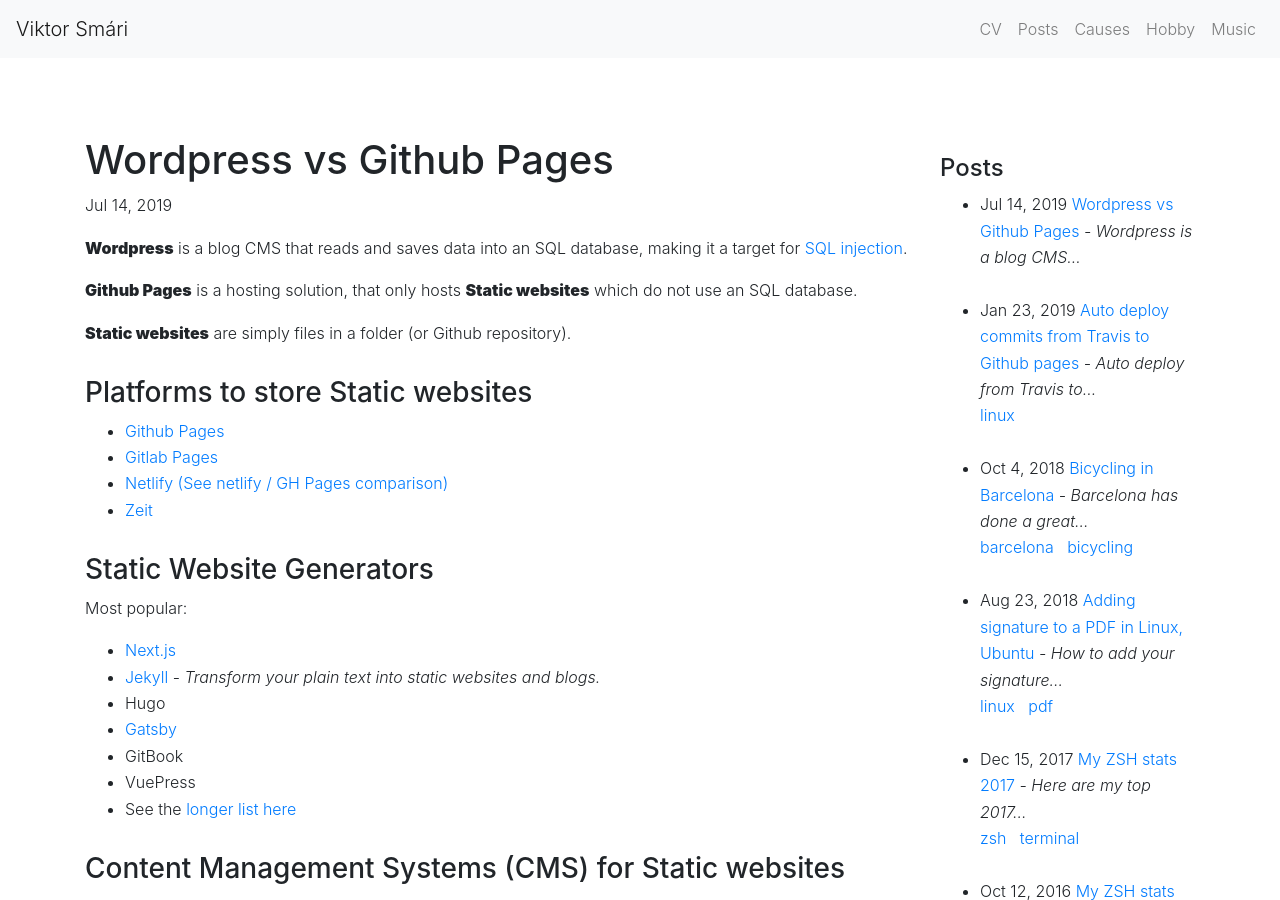
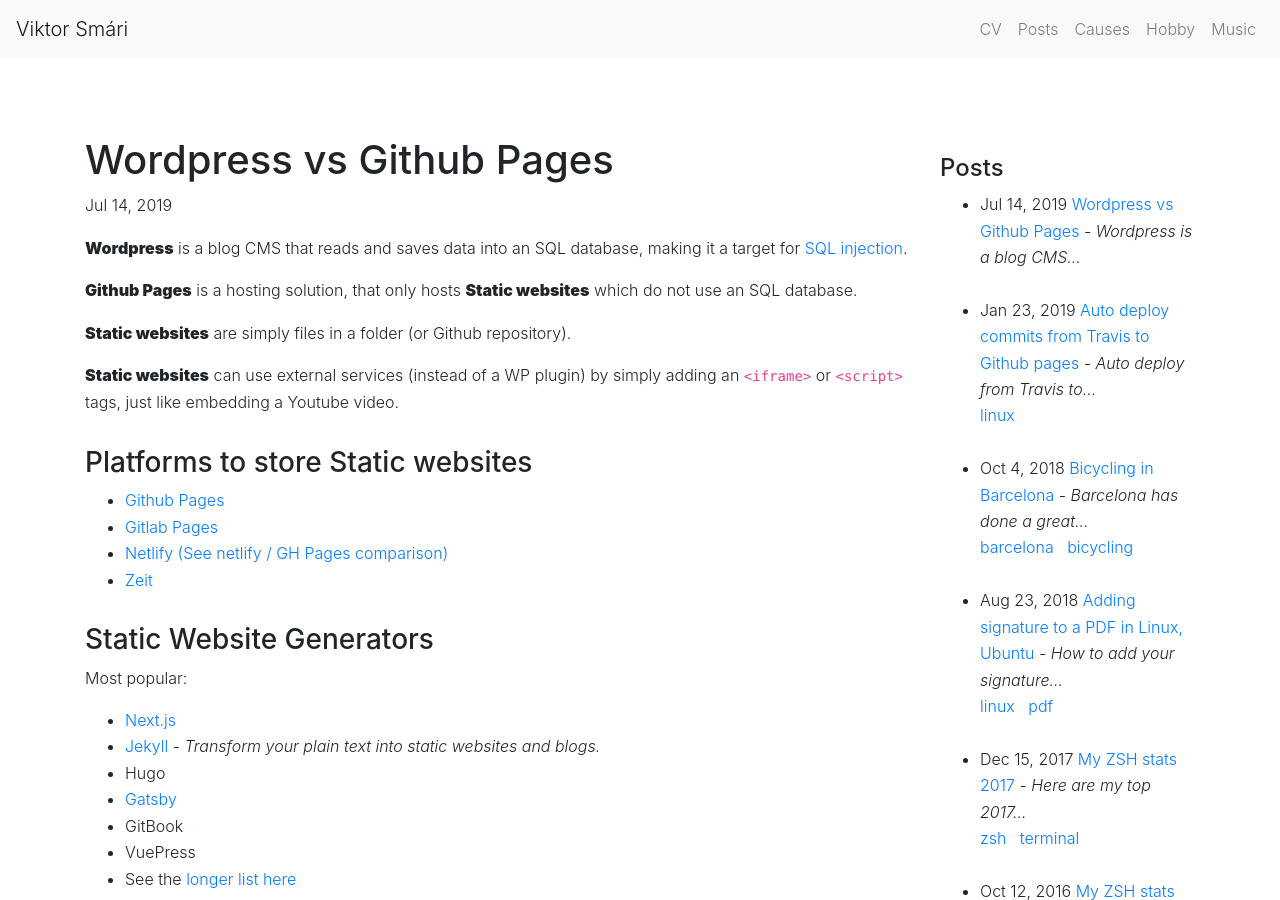
Before and after one commit to viktorsmari/viktorsmari.github.io, a Jekyll site: the page built from _posts/2019-07-14-github-pages-vs-wordpress.md, in a window 1280 px wide and 900 px high. Built offline with Jekyll 4.4.1, drawn with Linux system fonts in a browser that asks for light colours; comment, search, counter and statistics services are not loaded.

Commit message:
Add wording

```diff
--- a/_posts/2019-07-14-github-pages-vs-wordpress.md
+++ b/_posts/2019-07-14-github-pages-vs-wordpress.md
@@ -8,6 +8,8 @@
 **Github Pages** is a hosting solution, that only hosts **Static websites** which do not use an SQL database.
 
 **Static websites** are simply files in a folder (or Github repository).
+
+**Static websites** can use external services (instead of a WP plugin) by simply adding an `<iframe>` or `<script>` tags, just like embedding a Youtube video.
 
 ### Platforms to store Static websites
 * [Github Pages](https://pages.github.com/)
```
